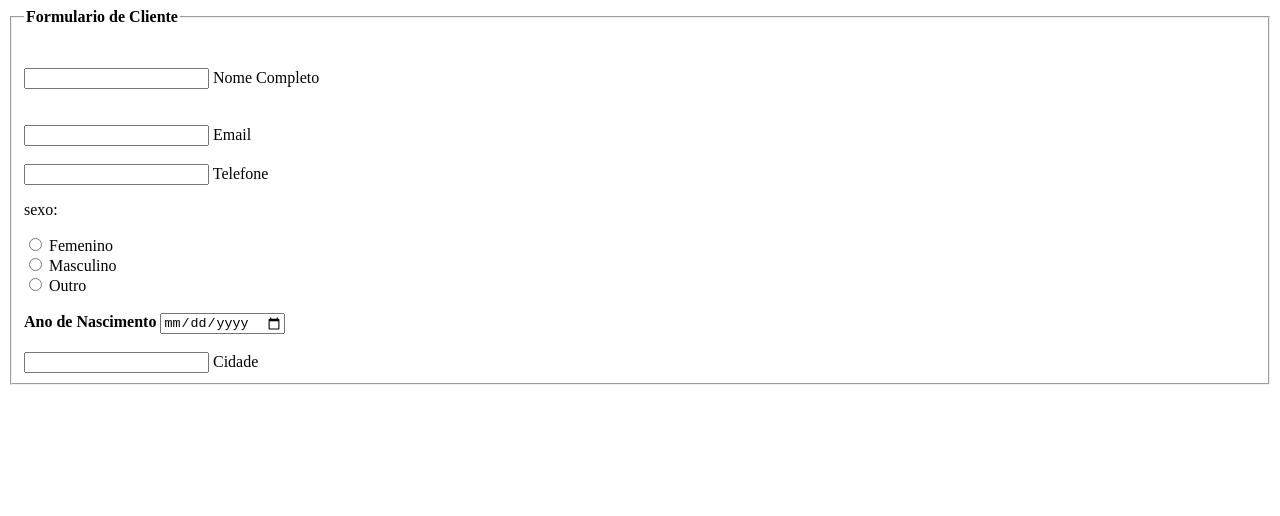
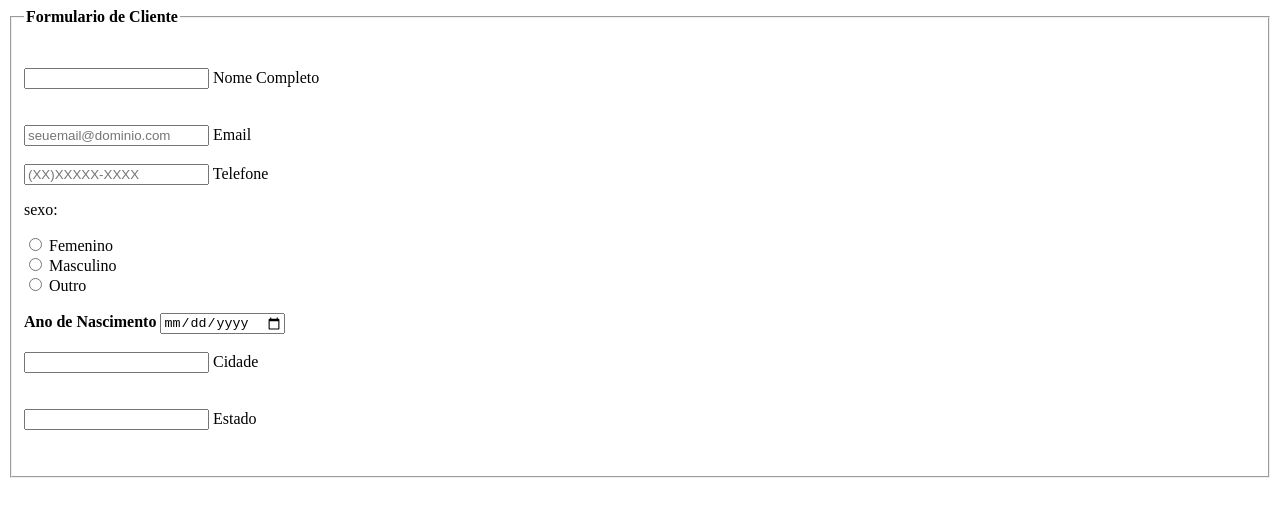
Before and after one commit to guimorangao/guilhermegiovaninardi, a plain HTML site: page cssexterno.html in a window 1280 px wide. Drawn offline with Linux system fonts and the light colour scheme.

Commit message:
Add files via upload

```diff
--- a/cssexterno.html
+++ b/cssexterno.html
@@ -2,7 +2,7 @@
 <html lang="pt-br">
 <head>
     <meta charset="utf-8">
-    <title>css externo(formulario)-13,17/04</title>
+    <title>css externo(formulario)-13,17,24</title>
     <link rel="stylesheet" href="">
 </head>
 <body>
@@ -19,7 +19,7 @@
 
                     <section class="inputBox">
                         <input type="text" name="nome" id="name" class="inputuser" required>
-                        <label for="name" class="labelinput">Nome Completo
+                        <label for="name"  class="labelinput">Nome Completo
 
                         </label>
 
@@ -27,7 +27,7 @@
                     <br><br>
 
                     <selection class="inputBox">
-                        <input type="text" name="email" id="email" class="inputuser" required>
+                        <input type="text" name="email" id="email" class="inputuser" required placeholder="seuemail@dominio.com">
                         <label for="email" class="labelimput">Email</label>
 
 
@@ -35,7 +35,7 @@
                     <br><br>
 
                     <selection class="inputBox">
-                        <input type="tel" name="telefone" id="telefone" class="imputuser" required></input>
+                        <input type="tel" name="telefone" id="telefone" class="imputuser" required placeholder="(XX)XXXXX-XXXX"></input>
                         <label for="telefone" class="labelimput">Telefone</label>
 
                     </selection>
@@ -63,6 +63,14 @@
 
                     </section>
 
+                    <br><br>
+
+                    <section>
+                        <input type="text" name="estado" id="estado" class="inputUser" required>
+                        <label for="estado" class="labelinput">Estado</label>
+                    </section>
+
+                    <br><br>
 
                 </fieldset>
 
```
